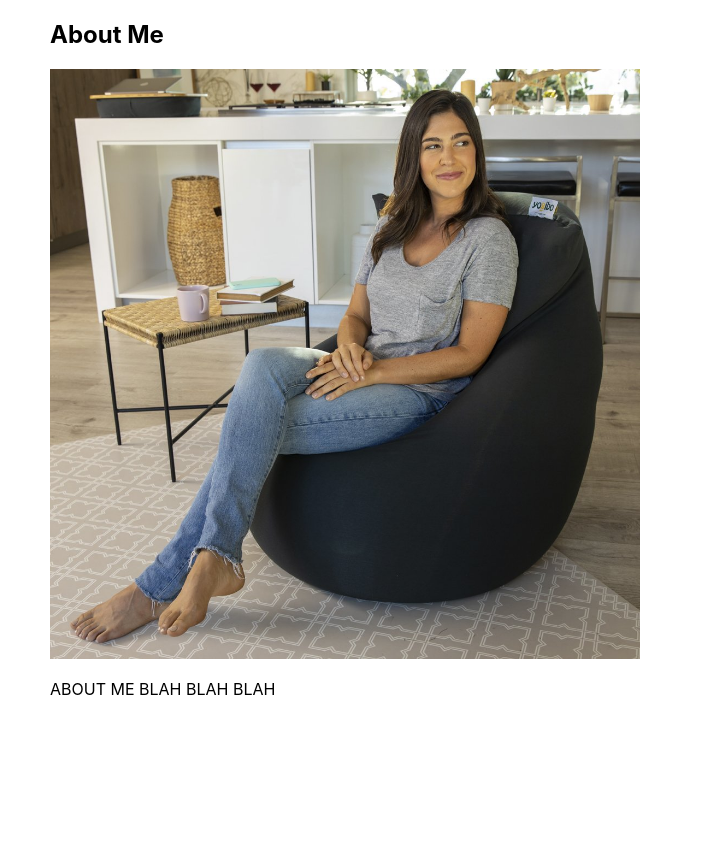
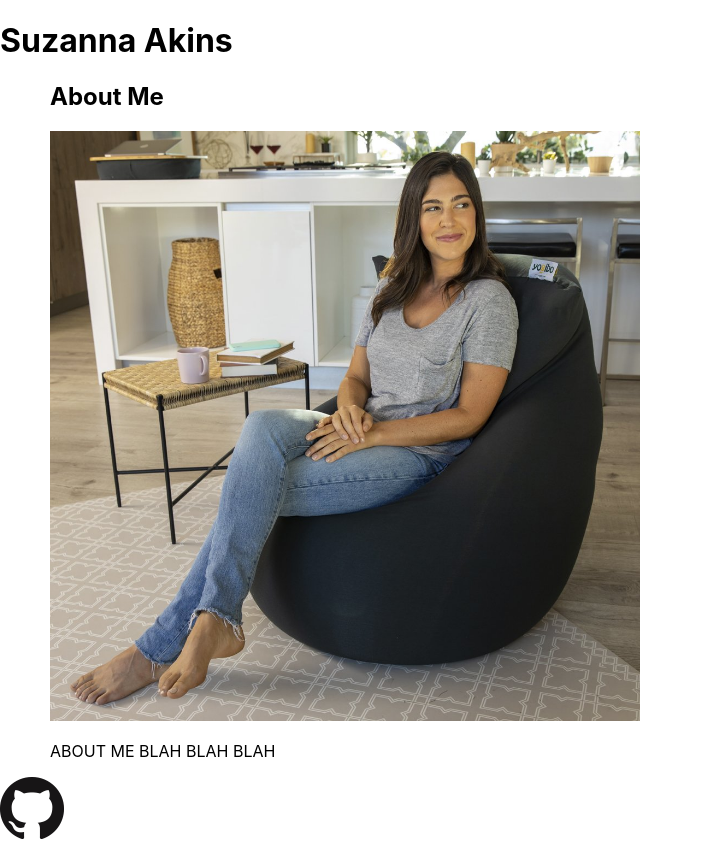
Before and after one commit to suzannaakins/react-portfolio, a React (Create React App) app: page / in a window 1280 px wide. Shown: the whole page, without its empty margins (0-703 px from the left). Before the commit the page ends 800 px from the top, so only its background shows below. Built offline with nearby package versions, Linux system fonts and the light colour scheme.

Commit message:
github link added to footer

```diff
--- a/src/App.js
+++ b/src/App.js
@@ -1,12 +1,16 @@
 import React from 'react';
 import About from './components/About';
+import Footer from './components/Footer';
+import Header from './components/Header'
 
 function App() {
   return (
     <div>
+      <Header></Header>
       <main>
         <About></About>
       </main>
+      <Footer></Footer>
     </div>
   );
 }
--- /dev/null
+++ b/src/components/Footer/index.js
@@ -0,0 +1,16 @@
+import React from 'react';
+
+function Footer() {
+    return (
+        <a
+        class="btn"
+        href="https://github.com/suzannaakins"
+        target="_blank"
+        aria-label="Follow Suzanna Akins on Github">
+            <img src={require(`../../assets/GitHub.png`).default}>
+            </img>
+        </a>
+    )
+}
+
+export default Footer;
--- a/src/components/Header/index.js
+++ b/src/components/Header/index.js
@@ -0,0 +1,13 @@
+import React from 'react';
+import Nav from '../Nav';
+
+function Header() {
+    return (
+        <h1>
+            Suzanna Akins
+        </h1>
+
+    )
+}
+
+export default Header;
--- a/src/components/Nav/index.js
+++ b/src/components/Nav/index.js
@@ -0,0 +1,9 @@
+import React from 'react';
+
+function Nav() {
+    return (
+        <nav></nav>
+    );
+}
+
+export default Nav;
```
Also changed, not shown: src/components/Project/index.js (added, +7 -0 lines), src/assets/GitHub.png (added), 1 other file (tests, documents, lock files or other folders).
